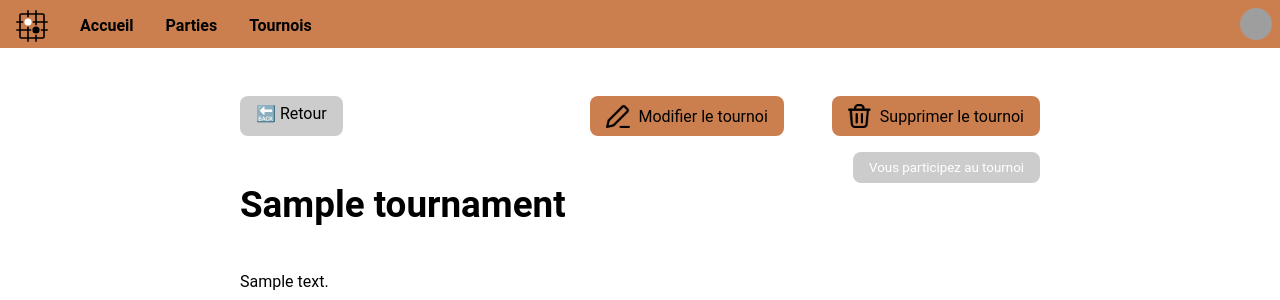
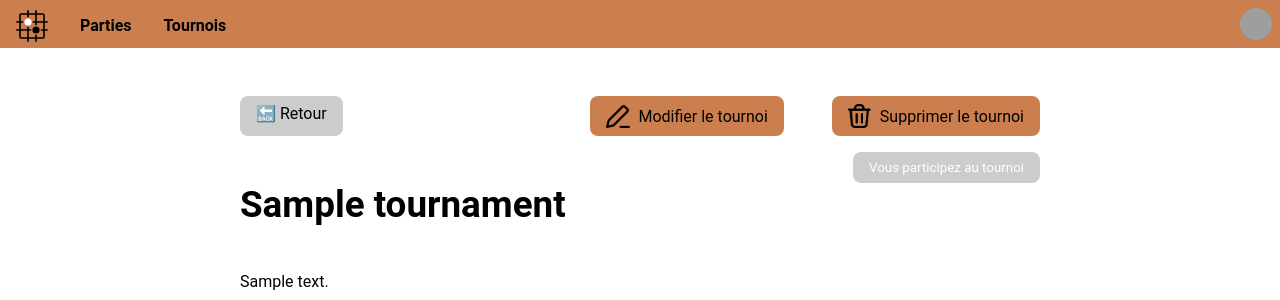
Before and after one commit to dept-info-iut-dijon/BUT3-S5-TeamErable-GoGoGo, a Django app: page /tournament/1/ in a window 1280 px wide. Shown: the top 300 px of the page. Run offline with Django 4.2, Linux system fonts and the light colour scheme; a user stored in the database is signed in; tables that the repository leaves empty hold one stand-in row (values such as "Sample post"); grey boxes marked "Sample" are stand-in pictures; some libraries are stand-ins or nearby versions; grey boxes are pictures that could not be loaded.

Commit message:
accueil -> parties

```diff
--- a/app/urls.py
+++ b/app/urls.py
@@ -7,7 +7,7 @@ urlpatterns = [
     path("header-pfp", views.header_pfp, name="header_pfp"),
     path('get-pfp', views.get_pfp, name='get_pfp'),
     path("header-profile-name", views.header_profile_name, name="header_profile_name"),
-    path("", views.index, name="index"),
+    path("", views.join_game, name="index"),
     path("login", views.login_, name="login"),
     path("logout", views.logout_, name="logout"),
     path("register", views.register, name="register"),
--- a/templates/reusable/header.html
+++ b/templates/reusable/header.html
@@ -11,7 +11,7 @@
             <span class="bar"></span>
         </div>
         <ul class="nav mobile-ul">
-            <li class="nav-item"><a href="/">Accueil</a></li>
+            {% comment %} <li class="nav-item"><a href="/">Accueil</a></li> {% endcomment %}
             <li class="nav-item"><a href="/join-game">Parties</a></li>
             <li class="nav-item"><a href="/tournament">Tournois</a></li>
             <li class="nav-item"><a href="#" onclick="pfpMenuToggle();" class="pfp"><img src="/header-pfp" alt="Icône de profil"></a></li>
```
